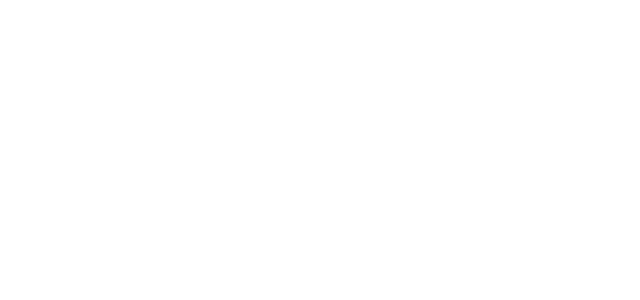
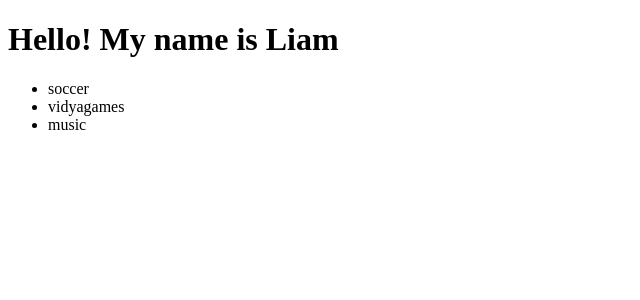
Before and after one commit to leeumt8/react-activities, a React (Create React App) app: page / in a window 1280 px wide. Shown: the top 300 px of the page, without its empty margins (0-640 px from the left). Built offline with nearby package versions, Linux system fonts and the light colour scheme.

Commit message:
finished activity 3

```diff
--- a/src/components/HelloDiv.js
+++ b/src/components/HelloDiv.js
@@ -1,5 +1,14 @@
+import React from "react";
+
 function HelloDiv() {
-  return null;
+  return <>
+    <h1>Hello! My name is Liam</h1>
+    <ul>
+      <li>soccer</li>
+      <li>vidyagames</li>
+      <li>music</li>
+    </ul>
+  </>
 }
 
 export default HelloDiv;
```
